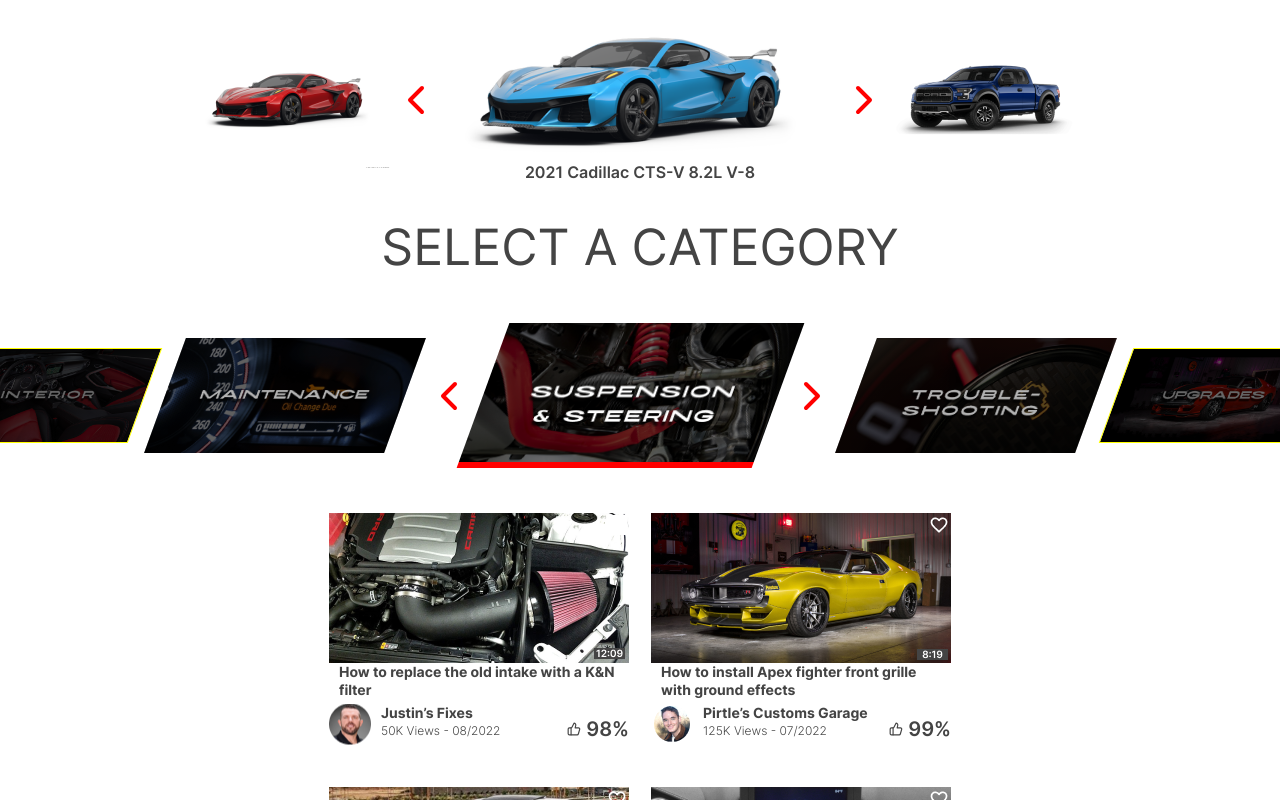
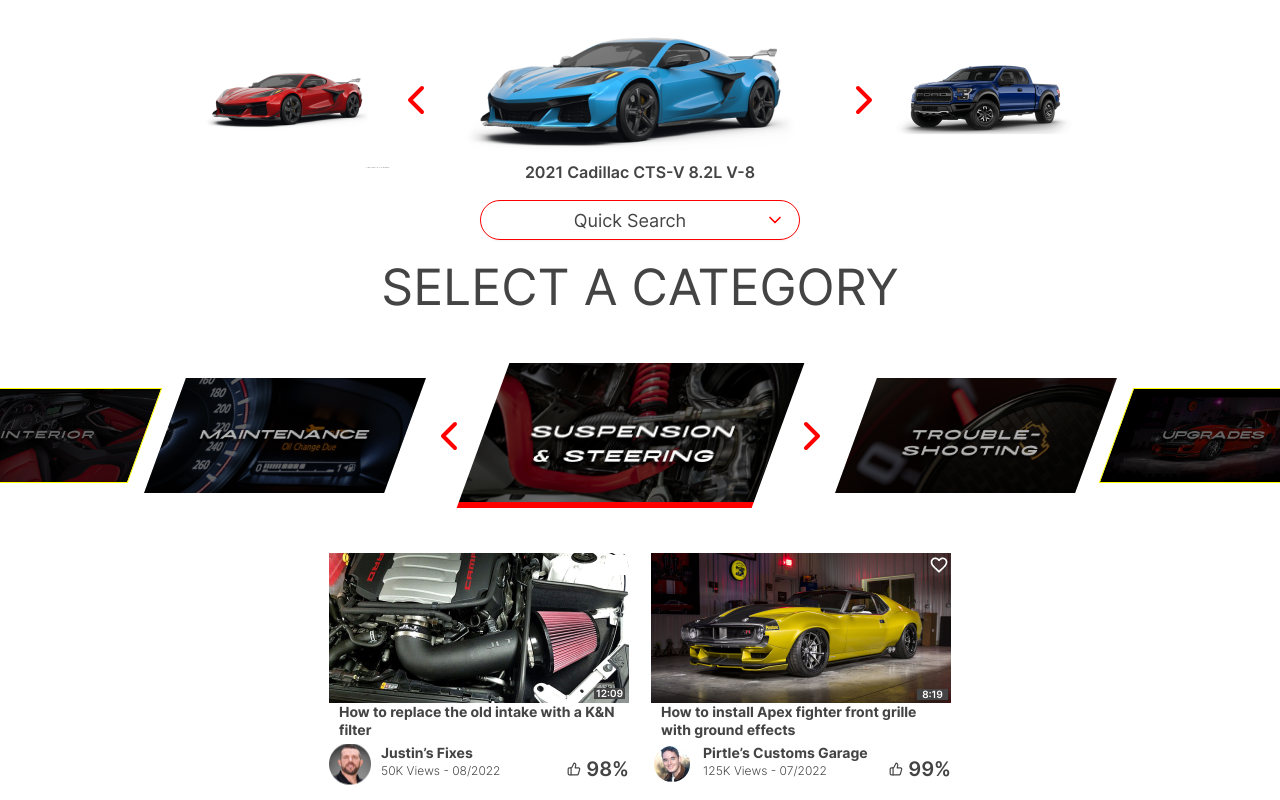
Before and after one commit to lgdhades/howtoo, a Next.js app: page / in a window 1280 px wide. Shown: the top 800 px of the page. Built offline with nearby package versions, Linux system fonts and the light colour scheme.

Commit message:
feat [index.js] : add Quick SerachBox in Home Page

```diff
--- a/pages/index.js
+++ b/pages/index.js
@@ -1,12 +1,17 @@
 import Head from 'next/head'
+import { useState } from 'react'
 import styled from 'styled-components'
 import { Post } from '../components/Post/Post'
 import posts from '../data/posts.json'
 import { CarsSlider } from '../components/CarsSlider/CarsSlider'
 import { CateogriesSlider } from '../components/CategoriesSlider/CateogriesSlider'
+import { SingleSelectDropdown } from '../components/SingleSelectDropDown/SingleSelectDropdown'
+import cars from '../data/cars.json'
 
 /*---> Component <---*/
 export default function Home() {
+  const [searchValue, setSearchValue] = useState('')
+
   return (
     <>
       <Head>
@@ -15,7 +20,16 @@
         <link rel="icon" href="/HowTooIcon.ico" />
       </Head>
       <PageWrapper>
-        <CarsSlider />
+        <CarsSlider searchValue={searchValue} setSearchValue={setSearchValue} />
+        <div style={{ display: 'flex', justifyContent: 'center', maxHeight: '40px' }}>
+          <SingleSelectDropdown
+            placeholder={'Quick Search'}
+            options={cars}
+            searchValue={searchValue}
+            setSearchValue={setSearchValue}
+          />
+        </div>
+
         <CateogriesSliderTitle>SELECT A CATEGORY</CateogriesSliderTitle>
         <CateogriesSlider />
         <PostsWrapper>
```
